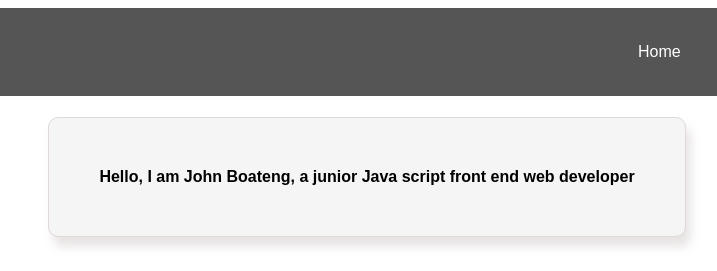
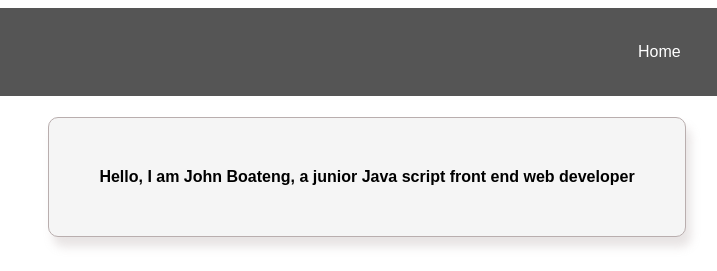
Before and after one commit to JOHN-123-CRAETOR/HTML-CSS_WEBSITE, a plain HTML site: page index.html in a window 1280 px wide. Shown: the top 271 px of the page, 273-990 px from the left. Drawn offline with Linux system fonts and the light colour scheme.

Commit message:
adding changes

```diff
--- a/style.css
+++ b/style.css
@@ -55,7 +55,7 @@ ul li:hover {
     justify-content: center;
     align-items: center;
     font-family: Arial, sans-serief;
-    border: 1px solid rgb(224, 215, 215);
+    border: 1px solid rgb(185, 174, 174);
     background-color:rgb(245, 245, 245);
     padding: 50px;
     border-radius: 10px;
```
